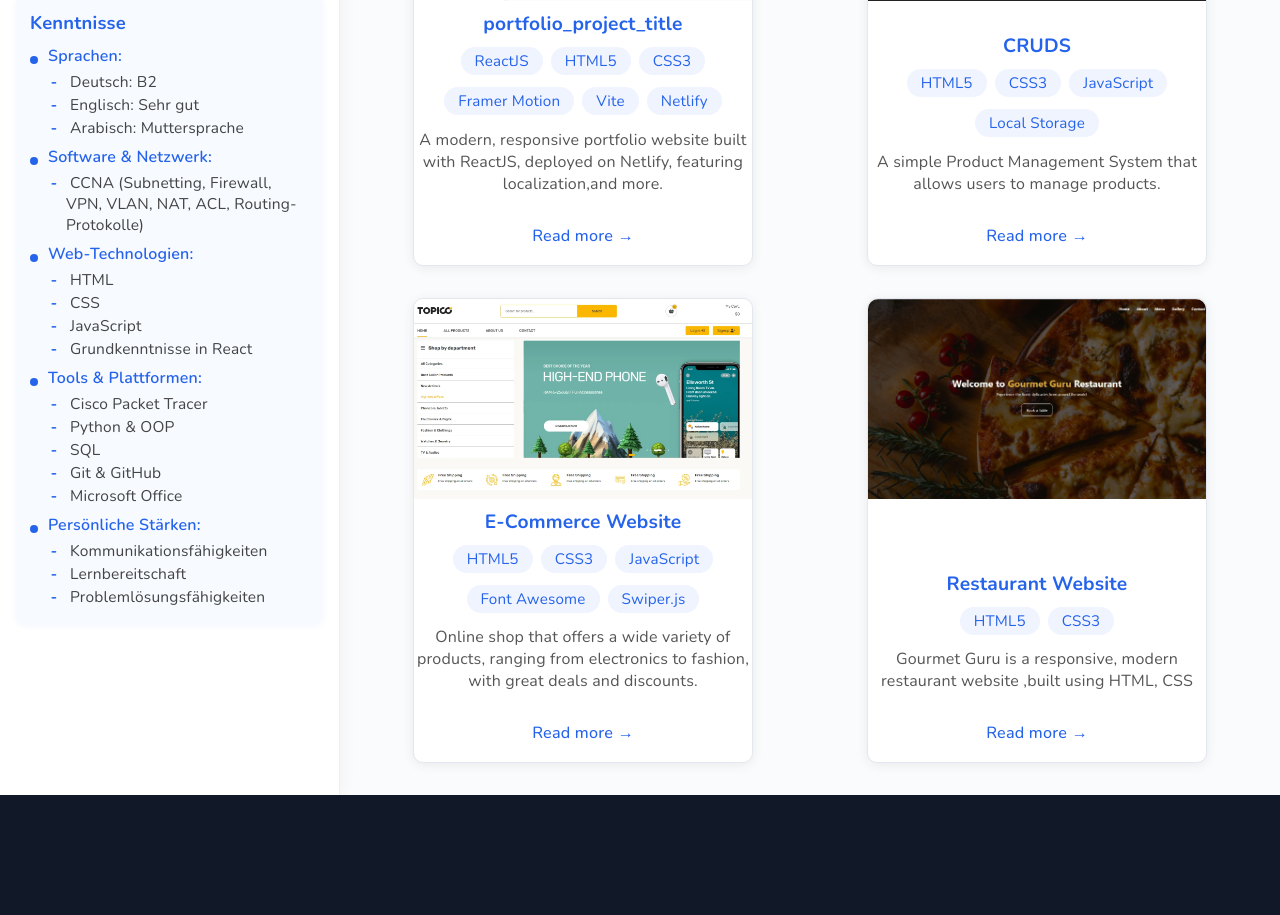
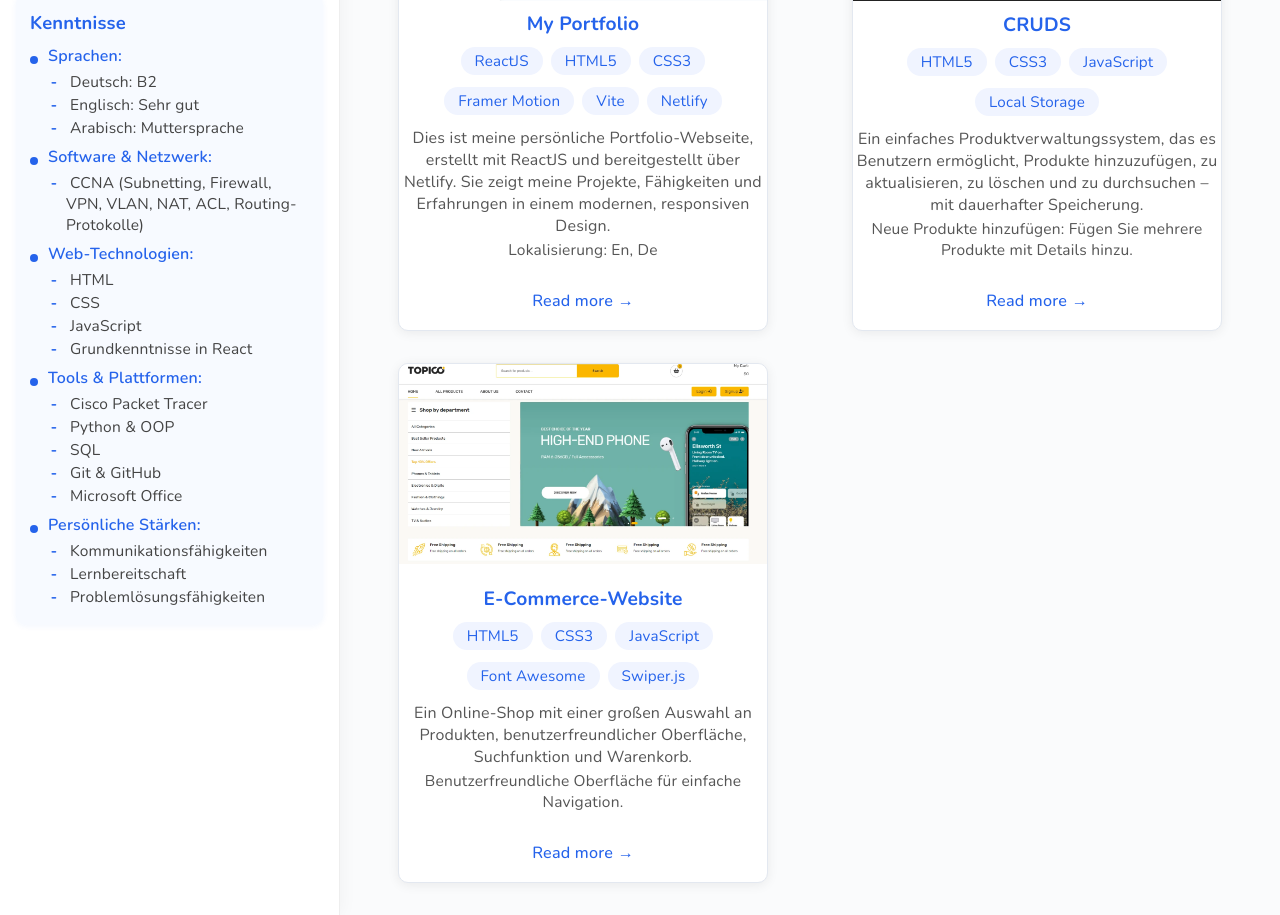
Before and after one commit to Mohamed-khaled0/My-Portfolio-ReactJS, a React (Vite) app: page / in a window 1280 px wide. Shown: the part 400-1315 px from the top of the page. Before the commit the page ends 1195 px from the top, so only its background shows below. Built offline with nearby package versions, Linux system fonts and the light colour scheme.

Commit message:
Update project localization and details in English and German. Enhance project descriptions, subtitles, and features for portfolio, CRUDS, and e-commerce projects. Refactor ProjectsData to utilize keys for improved translation handling and consistency across components.

```diff
--- a/public/locales/de/main.json
+++ b/public/locales/de/main.json
@@ -8,16 +8,37 @@
     "github": "GitHub",
     "show_more": "Mehr anzeigen",
     "show_less": "Weniger anzeigen",
-    "portfolio_project_title": "Portfolio Webseite",
-    "portfolio_project_subtitle": "Eine moderne, responsive Portfolio-Webseite mit ReactJS, mit Lokalisierung, Dark/Light-Modus und mehr.",
+    "portfolio_project_title": "My Portfolio",
+    "portfolio_project_subtitle": "Eine moderne, responsive Portfolio-Webseite mit ReactJS, bereitgestellt auf Netlify, mit Lokalisierung, Dark/Light-Modus und mehr.",
     "portfolio_project_features": [
       "Lokalisierung: En, De",
       "Responsives Design: Funktioniert perfekt auf allen Geräten.",
-      "Hell/Dunkel-Theme-Umschaltung: Wechsel zwischen hellem und dunklem Modus.",
       "Sanftes Scrollen: Einfache Navigation mit sanftem Scrollverhalten.",
       "Scroll-zum-Anfang-Button: Scrollt automatisch zurück nach oben.",
       "Projektfilter: Dynamisches Filtern der Projekte nach Kategorie (CSS, JavaScript, React, usw.).",
       "Framer Motion Animationen: Interaktive Animationen in den Projektabschnitten.",
-      "Kontaktformular: Integriert mit Formspree für einfache Formularübermittlung."
-    ]
+      "Kontaktformular: Integriert mit Formspree für einfache Formularübermittlung.",
+      "Bereitgestellt mit Netlify für schnelles und zuverlässiges Hosting."
+    ],
+    "portfolio_project_description": "Dies ist meine persönliche Portfolio-Webseite, erstellt mit ReactJS und bereitgestellt über Netlify. Sie zeigt meine Projekte, Fähigkeiten und Erfahrungen in einem modernen, responsiven Design.",
+    "crud_project_title": "CRUDS",
+    "crud_project_subtitle": "Ein einfaches Produktverwaltungssystem, das es Benutzern ermöglicht, Produkte zu verwalten.",
+    "crud_project_features": [
+      "Neue Produkte hinzufügen: Fügen Sie mehrere Produkte mit Details hinzu.",
+      "Gesamtpreis berechnen: Berechnet den Gesamtpreis dynamisch.",
+      "Produkte aktualisieren/löschen: Produkte einfach aktualisieren und löschen.",
+      "Suchfunktion: Produkte nach Titel oder Kategorie suchen.",
+      "Daten im lokalen Speicher speichern: Daten bleiben auch nach dem Aktualisieren der Seite erhalten.",
+      "Responsives Design: Eine responsive Benutzeroberfläche mit HTML und CSS."
+    ],
+    "crud_project_description": "Ein einfaches Produktverwaltungssystem, das es Benutzern ermöglicht, Produkte hinzuzufügen, zu aktualisieren, zu löschen und zu durchsuchen – mit dauerhafter Speicherung.",
+    "ecommerce_project_title": "E-Commerce-Website",
+    "ecommerce_project_subtitle": "Online-Shop mit einer großen Auswahl an Produkten, von Elektronik bis Mode, mit tollen Angeboten und Rabatten.",
+    "ecommerce_project_features": [
+      "Benutzerfreundliche Oberfläche für einfache Navigation.",
+      "Suchfunktion, um Produkte schnell zu finden.",
+      "Warenkorb zur Verwaltung ausgewählter Artikel.",
+      "Responsives Design für mobile und Desktop-Kompatibilität."
+    ],
+    "ecommerce_project_description": "Ein Online-Shop mit einer großen Auswahl an Produkten, benutzerfreundlicher Oberfläche, Suchfunktion und Warenkorb."
   }
--- a/src/components/3-main/Main.jsx
+++ b/src/components/3-main/Main.jsx
@@ -60,23 +60,34 @@ export default function Main() {
             className="card"
             key={item.imgPath}
             onClick={() => handleCardClick(item.liveDemo)}
-            style={{ cursor: 'pointer' }}
+            style={{ cursor: 'pointer', width: 370, minHeight: 520 }}
           >
             <img
-              width={270}
-              height={170}
+              width={320}
+              height={180}
               src={item.imgPath}
-              alt={item.projectTitle}
+              alt={t(item.projectTitle)}
               className="project-image"
             />
             <div className="box">
-              <h2 className="title">{item.projectTitle}</h2>
+              <h2 className="title">{t(item.projectTitle)}</h2>
               <div className="project-tags">
                 {item.technologies && item.technologies.map((tech, i) => (
                   <span className="project-tag" key={i}>{tech}</span>
                 ))}
               </div>
-              <p className="sub-title">{item.projectSubtitle}</p>
+              <p className="project-description" style={{ color: '#555', fontSize: '1rem', margin: '8px 0 0 0', minHeight: 40 }}>{t(item.description)}</p>
+              {/* Features Preview (only first feature, localized) */}
+              {Array.isArray(item.features) && item.features.length === 1 && typeof item.features[0] === 'string' && item.features[0].endsWith('_features') ? (
+                <ul className="project-features-preview">
+                  {(() => {
+                    const featuresArr = t(item.features[0], { returnObjects: true });
+                    return Array.isArray(featuresArr) && featuresArr[0] ? (
+                      <li style={{ fontSize: '0.97rem', color: '#555', margin: '2px 0' }}>{featuresArr[0]}</li>
+                    ) : null;
+                  })()}
+                </ul>
+              ) : null}
               <div className="project-buttons">
                 {item.technologies && item.technologies.includes('Excel') && (
                   <button className="project-btn">Excel for data cleaning</button>
--- a/src/components/3-main/ProjectDetails.jsx
+++ b/src/components/3-main/ProjectDetails.jsx
@@ -16,12 +16,21 @@ const ProjectDetails = () => {
   // Check if this is the portfolio project by key
   const isPortfolio = project.projectTitle === 'portfolio_project_title';
 
+  let localizedFeatures = null;
+  if (Array.isArray(project.features) && project.features.length === 1 && typeof project.features[0] === 'string' && project.features[0].endsWith('_features')) {
+    const tFeatures = t(project.features[0], { returnObjects: true });
+    if (Array.isArray(tFeatures)) {
+      localizedFeatures = tFeatures;
+    }
+  }
+
   return (
     <div style={{ maxWidth: 800, margin: '40px auto', background: '#fff', borderRadius: 12, boxShadow: '0 2px 12px rgba(36,99,235,0.08)', padding: 32 }}>
       <button onClick={() => navigate('/')} style={{ marginBottom: 24, background: 'var(--blue)', color: '#fff', border: 'none', borderRadius: 8, padding: '8px 18px', cursor: 'pointer' }}>← Back to Projects</button>
-      <h1 style={{ color: '#2563eb', marginBottom: 12 }}>{isPortfolio ? t('portfolio_project_title') : project.projectTitle}</h1>
-      <h3 style={{ color: '#555', marginBottom: 18 }}>{isPortfolio ? t('portfolio_project_subtitle') : project.projectSubtitle}</h3>
-      <img src={project.imgPath} alt={isPortfolio ? t('portfolio_project_title') : project.projectTitle} style={{ width: '100%', maxWidth: 650, borderRadius: 8, marginBottom: 24 }} />
+      <h1 style={{ color: '#2563eb', marginBottom: 12 }}>{t(project.projectTitle)}</h1>
+      <h3 style={{ color: '#555', marginBottom: 18 }}>{t(project.projectSubtitle)}</h3>
+      <p className="project-description" style={{ color: '#555', fontSize: '1.08rem', margin: '0 0 18px 0', minHeight: 40 }}>{t(project.description)}</p>
+      <img src={project.imgPath} alt={t(project.projectTitle)} style={{ width: '100%', maxWidth: 650, borderRadius: 8, marginBottom: 24 }} />
       <div style={{ marginBottom: 18 }}>
         <strong>{t('technologies_title') || 'Technologies:'}</strong>
         <ul style={{ display: 'flex', flexWrap: 'wrap', gap: 8, margin: '8px 0', padding: 0, listStyle: 'none' }}>
@@ -34,8 +43,8 @@ const ProjectDetails = () => {
         <div style={{ marginBottom: 18 }}>
           <strong>Features:</strong>
           <ul style={{ margin: '8px 0 0 18px' }}>
-            {isPortfolio
-              ? t('portfolio_project_features', { returnObjects: true }).map((feature, i) => <li key={i}>{feature}</li>)
+            {localizedFeatures
+              ? localizedFeatures.map((feature, i) => <li key={i}>{feature}</li>)
               : project.features.map((feature, i) => <li key={i}>{feature}</li>)}
           </ul>
         </div>
--- a/src/components/3-main/ProjectsData.js
+++ b/src/components/3-main/ProjectsData.js
@@ -3,75 +3,39 @@
 let myProjects = [
   {
     projectTitle: "portfolio_project_title",
-    projectSubtitle: "A modern, responsive portfolio website built with ReactJS, deployed on Netlify, featuring localization,and more.",
-    description: "This is my personal portfolio website, built with ReactJS and deployed using Netlify. It showcases my projects, skills, and experience with a modern, responsive design and advanced features.",
+    projectSubtitle: "portfolio_project_subtitle",
+    description: "portfolio_project_description",
     category: ["react", "all"],
     liveDemo: "https://mohamed-khaled-portfilio.netlify.app/",
     githubLink: "https://github.com/Mohamed-khaled0/My-Portfolio-ReactJS",
     imgPath: "/images/portfolio.webp",
-    features: [
-      "Localization : En , De",
-      "Responsive Design: Works perfectly across all devices.",
-      "Light/Dark Theme Toggle: Switch between light and dark mode.",
-      "Smooth Scrolling: Easy navigation with smooth scroll behavior.",
-      "Scroll to Top Button: Automatically scrolls the user back to the top.",
-      "Project Filter: Dynamic project filtering by category (CSS, JavaScript, React, etc.).",
-      "Framer Motion Animations: Interactive animations included in the project sections.",
-      "Contact Form: Integrated with Formspree for easy form submissions.",
-      "Deployed with Netlify for fast and reliable hosting."
-    ],
+    features: ["portfolio_project_features"],
     technologies: ["ReactJS", "HTML5", "CSS3", "Framer Motion", "Vite", "Netlify"]
   },
   {
-    projectTitle: "CRUDS ",
-    projectSubtitle: "A simple Product Management System that allows users to manage products.",
+    projectTitle: "crud_project_title",
+    projectSubtitle: "crud_project_subtitle",
+    description: "crud_project_description",
+    features: ["crud_project_features"],
     category: ["js", "all"],
     liveDemo: "https://mohamed-khaled0.github.io/Product-Management-System-CRUD/",
     githubLink: "https://github.com/Mohamed-khaled0/Product-Management-System-CRUD",
     githubRepos:"https://github.com/Mohamed-khaled0?tab=repositories",
     imgPath: "/images/projects/3.webp",
-    features: [
-      "Add New Products: Add multiple products with details.",
-      "Calculate Total Price: Calculate the total price dynamically.",
-      "Update/Delete Products: Easily update and delete products.",
-      "Search Functionality: Search products by title or category.",
-      "Store Data in Local Storage: Data persists even after refreshing the page.",
-      "Responsive Design: A responsive UI built using HTML and CSS."
-    ],
     technologies: ["HTML5", "CSS3", "JavaScript", "Local Storage"]
   },
   {
-    projectTitle: "E-Commerce Website",
-    projectSubtitle: "Online shop that offers a wide variety of products, ranging from electronics to fashion, with great deals and discounts.",
+    projectTitle: "ecommerce_project_title",
+    projectSubtitle: "ecommerce_project_subtitle",
+    description: "ecommerce_project_description",
+    features: ["ecommerce_project_features"],
     category: ["js"],
     liveDemo: "https://mohamed-khaled0.github.io/E-Commerce-Website-UsingJS/",
     githubLink: "https://github.com/Mohamed-khaled0/E-Commerce-Website-UsingJS?tab=readme-ov-file",
     githubRepos:"https://github.com/Mohamed-khaled0?tab=repositories",
     imgPath: "/images/projects/5.webp",
-    features: [
-      "User-friendly interface for easy navigation.",
-      "Search functionality to find products quickly.",
-      "Shopping cart to manage selected items.",
-      "Responsive design for mobile and desktop compatibility."
-    ],
     technologies: ["HTML5", "CSS3", "JavaScript", "Font Awesome", "Swiper.js"]
-  },
-  {
-    projectTitle: "Restaurant Website",
-    projectSubtitle: "Gourmet Guru is a responsive, modern restaurant website ,built using HTML, CSS",
-    category: ["css"],
-    liveDemo: "https://mohamed-khaled0.github.io/Restaurant-Website-Using-HTML-and-CSS/",
-    githubLink: "https://github.com/Mohamed-khaled0/Restaurant-Website-Using-HTML-and-CSS",
-    imgPath: "/images/projects/9.webp",
-    githubRepos:"https://github.com/Mohamed-khaled0?tab=repositories",
-    features: [
-      "Fully Responsive Design: Adapts seamlessly to any screen size.",
-      "Clean and Modern Layout: Aesthetic and professional design.",
-      "Built with Bootstrap: Utilizes Bootstrap for easy layout.",
-      "Customizable Components: Easily modify and extend the template."
-    ],
-    technologies: ["HTML5", "CSS3"]
-  },
+  }
 ];
 
 export default myProjects;
```
Also changed, not shown: public/locales/en/main.json (+26 -5 lines).
